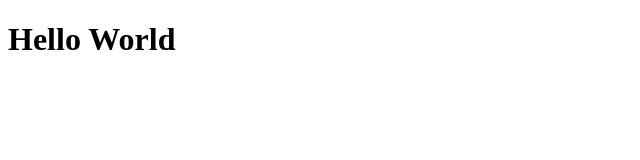
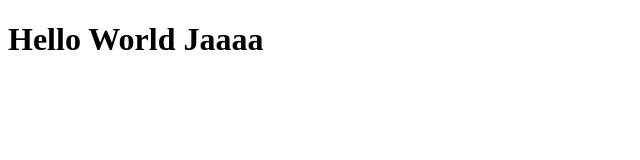
Before and after one commit to BossBoxing/TEST, a plain HTML site: page index.html in a window 1280 px wide. Shown: the whole page, without its empty margins (0-640 px from the left). Drawn offline with Linux system fonts and the light colour scheme.

Commit message:
Hello World Jaaa

```diff
--- a/index.html
+++ b/index.html
@@ -5,6 +5,6 @@
     <title>Introduction to Git and Github by DevAhoy</title>
 </head>
 <body>
-    <h1>Hello World</h1>
+    <h1>Hello World Jaaaa</h1>
 </body>
 </html>
```
